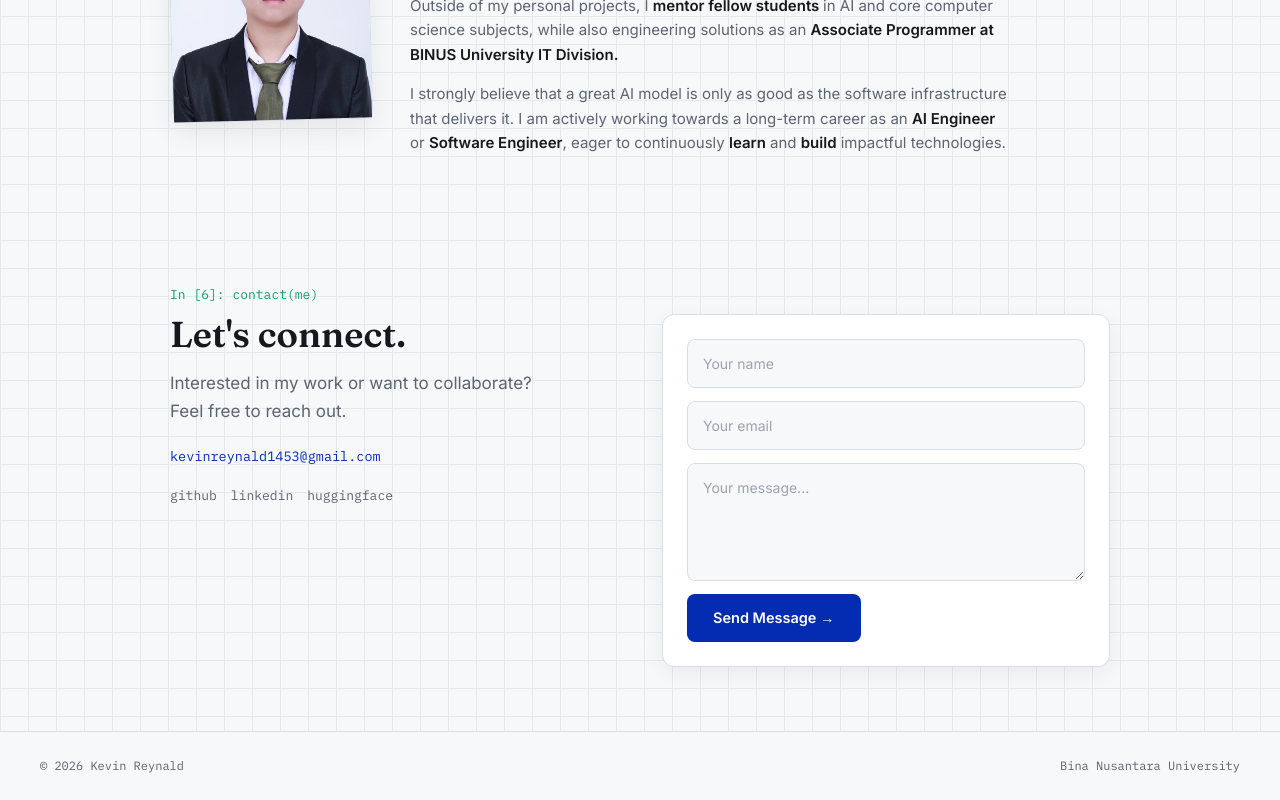
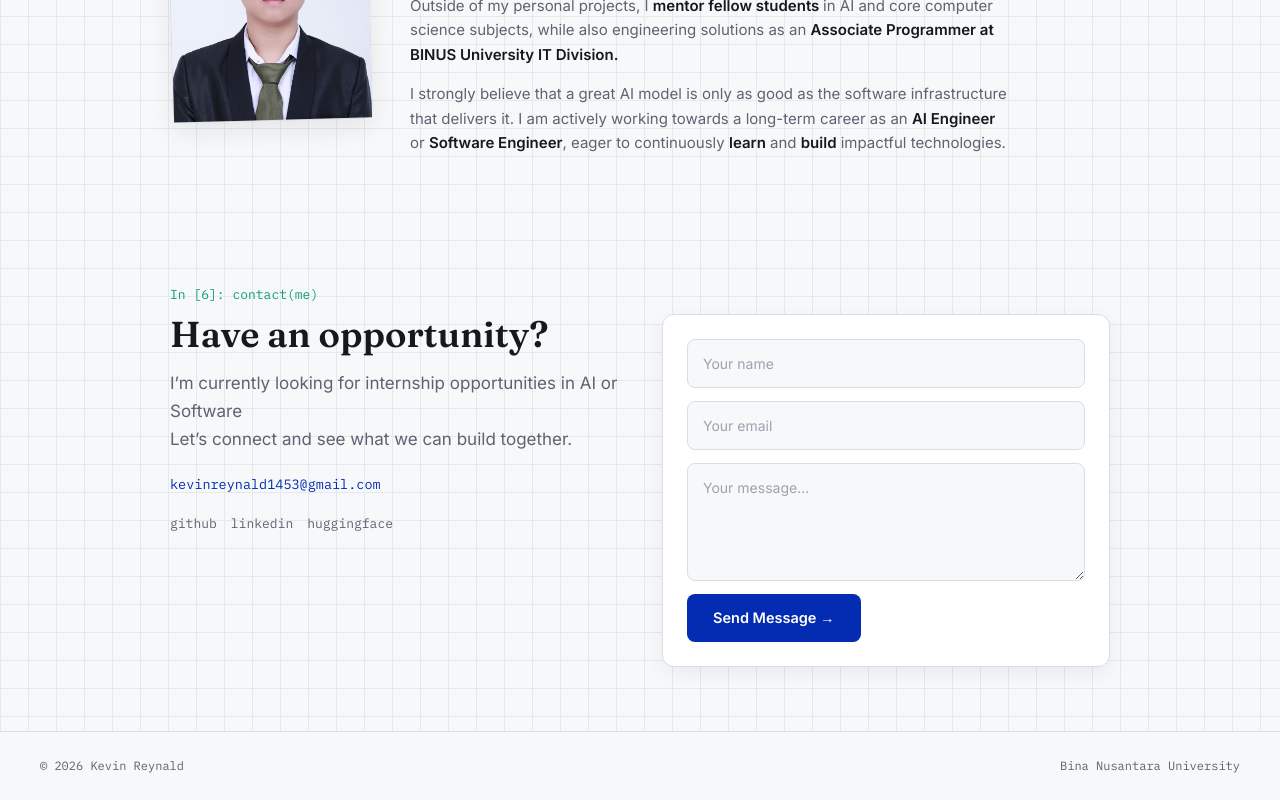
Before and after one commit to kevinreynald1453-spec/portfolio-kevin, a Next.js app: page / in a window 1280 px wide. Shown: the part 3176-3976 px from the top of the page. Built offline with nearby package versions, Linux system fonts and the light colour scheme.

Commit message:
update info kontak

```diff
--- a/src/components/Contact.tsx
+++ b/src/components/Contact.tsx
@@ -12,10 +12,10 @@ export default function Contact() {
         <div className="grid grid-cols-1 md:grid-cols-2 gap-[44px] items-start">
           <div>
             <h2 className="font-serif text-[36px] font-semibold leading-[1.15] mb-3.5">
-              Let's connect.
+              Have an opportunity?
             </h2>
             <p className="text-muted text-[17px] mb-5">
-              Interested in my work or want to collaborate? <br />Feel free to reach out.
+              I’m currently looking for internship opportunities in AI or Software <br />Let’s connect and see what we can build together.
             </p>
             <span className="font-mono text-[13.5px] text-indigo block mb-[18px]">kevinreynald1453@gmail.com</span>
             <div className="flex gap-[14px] font-mono text-[13px]">
```
